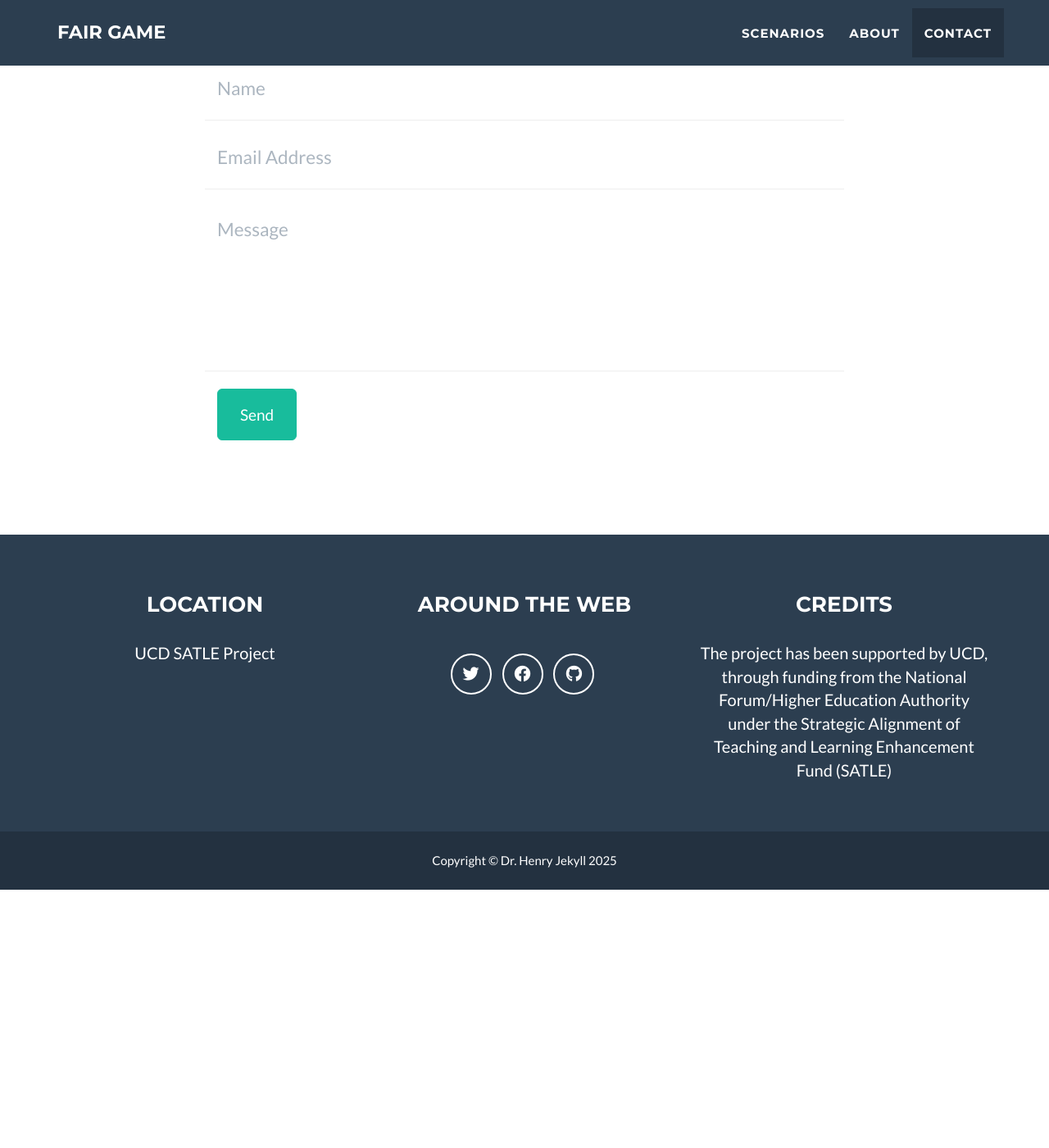
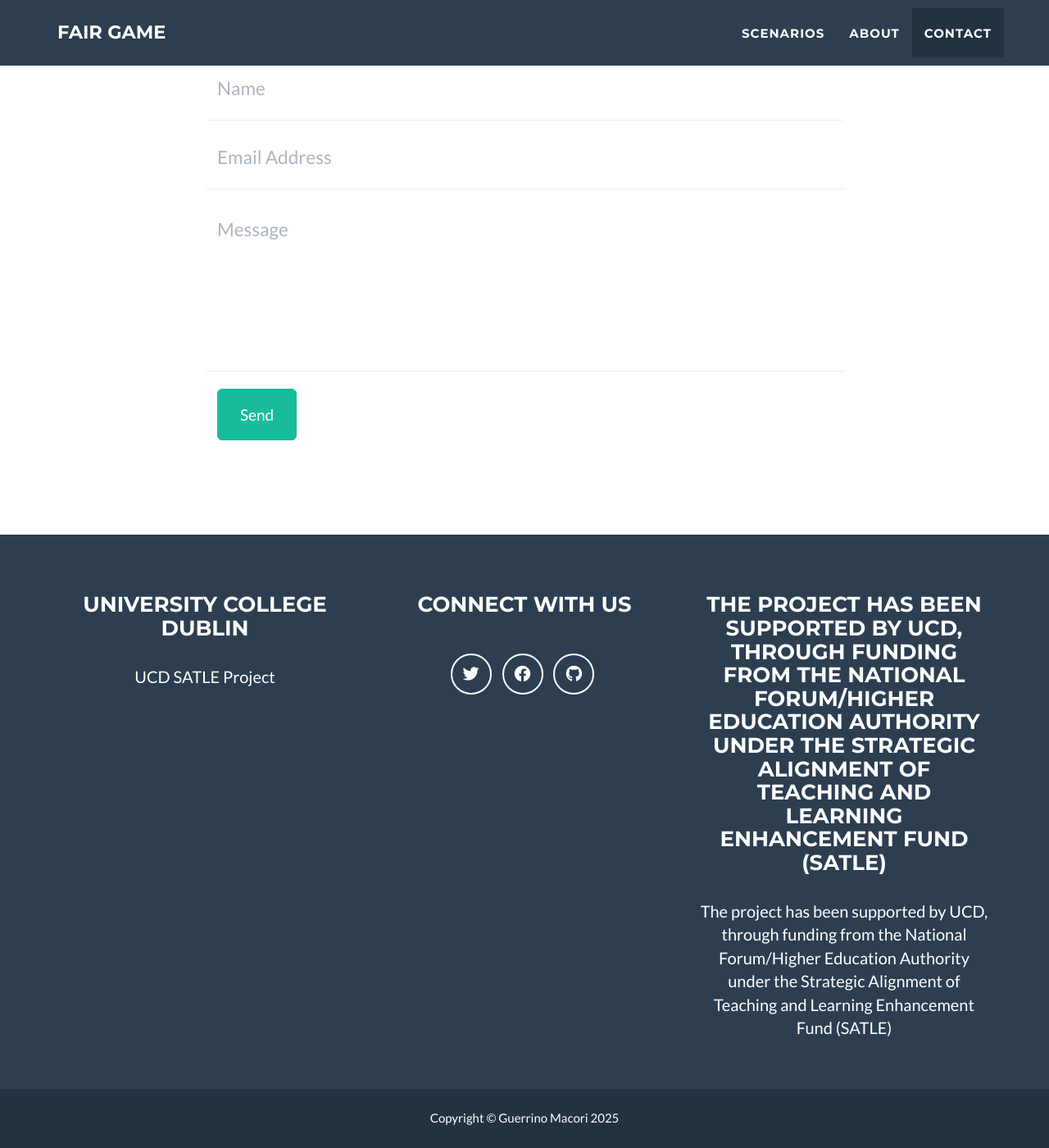
Before and after one commit to macgenomegue/FAIr_Game, a Jekyll site: the page built from _posts/2025-10-14-students.md, in a window 1280 px wide and 1400 px high, scrolled down 1614 px. Shown: the whole window at 82% size. Built offline with Jekyll 4.4.1, drawn with Linux system fonts in a browser that asks for light colours; before the commit the page ends 2699 px from its top, so only the background shows below that.

Commit message:
update _config

```diff
--- a/_config.yml
+++ b/_config.yml
@@ -32,10 +32,10 @@ color:
 
 # Footer settings
 footer:
-  copyright: Dr. Henry Jekyll
-  location: Location
-  social: Around the Web
-  credits: Credits
+  copyright: Guerrino Macori
+  location: University College Dublin
+  social: Connect with us
+  credits: The project has been supported by UCD, through funding from the National Forum/Higher Education Authority under the Strategic Alignment of Teaching and Learning Enhancement Fund (SATLE)
 
 # Social networks usernames (many more available: google-plus, flickr, dribbble, pinterest, instagram, tumblr, linkedin, etc.)
 social:
```
